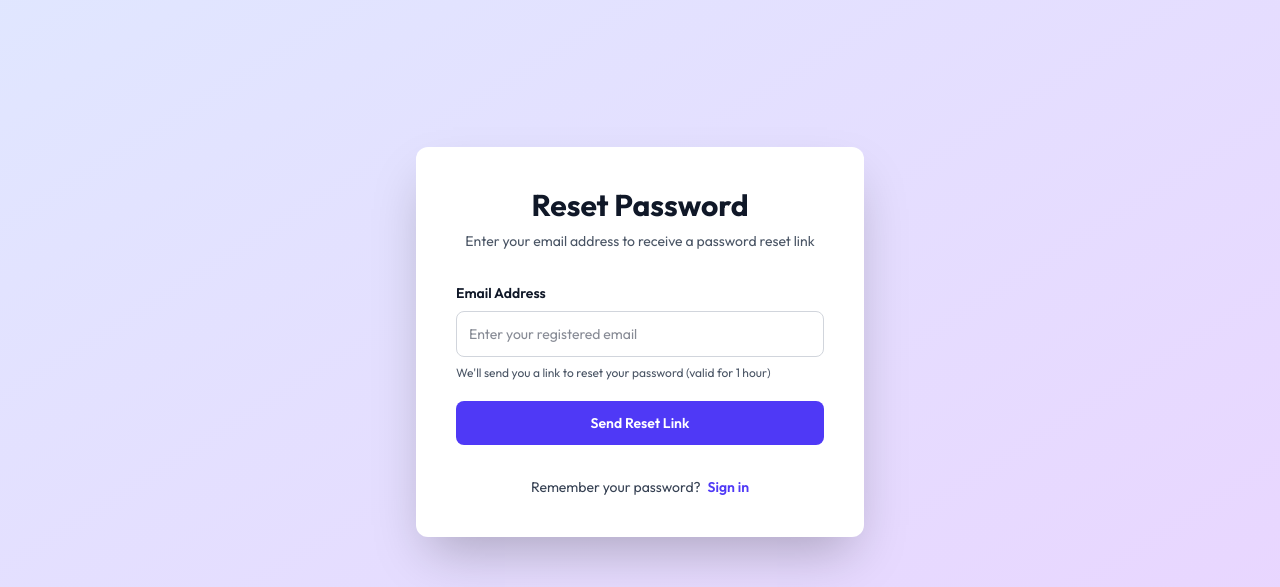
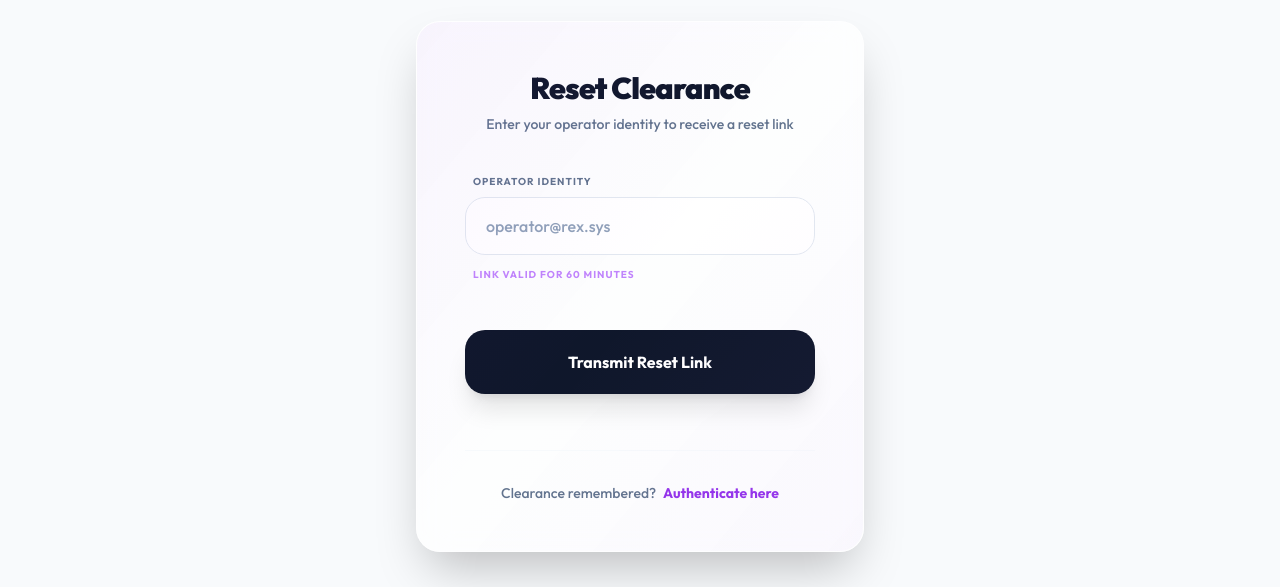
Before and after one commit to thathsarabandara/03-rex-web-dashbaord, a React (Vite) app: page /forgot-password in a window 1280 px wide. Shown: the part 170-757 px from the top of the page. Built offline with nearby package versions, Linux system fonts and the light colour scheme; no server answers.

Commit message:
feat: implement dynamic blog post rendering and centralize content data with new utilities

```diff
--- a/src/pages/auth/ForgotPassword.jsx
+++ b/src/pages/auth/ForgotPassword.jsx
@@ -34,72 +34,82 @@ export default function ForgotPassword() {
   };
 
   return (
-    <div className="flex items-center justify-center min-h-screen bg-gradient-to-br from-indigo-100 to-purple-200 p-5">
-      <div className="bg-white rounded-xl shadow-2xl w-full max-w-md p-10">
-        <div className="text-center mb-8">
-          <h1 className="text-3xl font-bold text-gray-900 mb-2">Reset Password</h1>
-          <p className="text-gray-600 text-sm">Enter your email address to receive a password reset link</p>
+    <div className="flex items-center justify-center min-h-[calc(100vh-7rem)] relative overflow-hidden font-sans bg-slate-50 selection:bg-brand-accent/30 p-5">
+      {/* Background Gradients */}
+      <div className="absolute top-0 right-0 w-[500px] h-[500px] bg-brand-accent/10 blur-[100px] rounded-full -z-10 pointer-events-none" />
+      <div className="absolute bottom-0 left-0 w-[500px] h-[500px] bg-brand-secondary/10 blur-[100px] rounded-full -z-10 pointer-events-none" />
+      <div className="absolute inset-0 pattern-dots opacity-30 -z-20"></div>
+
+      <div className="glass-card-vibrant w-full max-w-md p-10 sm:p-12 relative shadow-2xl z-10">
+        <div className="text-center mb-10">
+          <h1 className="text-3xl font-black text-slate-900 tracking-tight mb-2">Reset Clearance</h1>
+          <p className="text-slate-500 font-medium text-sm">Enter your operator identity to receive a reset link</p>
         </div>
 
         {!resetSent ? (
-          <form onSubmit={handleSubmit} className="space-y-5">
-            <div className="flex flex-col gap-2">
-              <label htmlFor="email" className="block font-semibold text-gray-900 text-sm">Email Address</label>
+          <form onSubmit={handleSubmit} className="space-y-6">
+            <div className="space-y-2">
+              <label htmlFor="email" className="block text-[10px] font-bold uppercase tracking-widest text-slate-500 ml-2">Operator Identity</label>
               <input
                 type="email"
                 id="email"
                 value={email}
                 onChange={handleChange}
-                placeholder="Enter your registered email"
+                placeholder="operator@rex.sys"
                 required
                 disabled={loading}
-                className="w-full px-3 py-3 border border-gray-300 rounded-lg text-sm font-sans focus:outline-none focus:border-indigo-500 focus:ring-3 focus:ring-indigo-100 transition disabled:bg-gray-100 disabled:cursor-not-allowed"
+                className="w-full px-5 py-4 bg-white/80 border border-slate-200 rounded-[20px] font-medium text-slate-800 placeholder:text-slate-400 focus:outline-none focus:ring-4 focus:ring-brand-accent/10 focus:border-brand-accent transition-all disabled:opacity-50 disabled:cursor-not-allowed"
               />
-              <small className="text-xs text-gray-600">We'll send you a link to reset your password (valid for 1 hour)</small>
+              <p className="text-[10px] font-bold uppercase tracking-widest text-brand-secondary ml-2 pt-1">Link valid for 60 minutes</p>
             </div>
 
             {error && (
-              <div className="px-3 py-2 bg-red-100 text-red-700 border border-red-300 rounded-lg text-sm">
-                {error}
+              <div className="p-4 bg-red-50 border border-red-100 rounded-[20px]">
+                <p className="text-red-600 text-sm font-bold">{error}</p>
               </div>
             )}
 
             <button
               type="submit"
               disabled={loading}
-              className="w-full bg-indigo-600 hover:bg-indigo-700 disabled:bg-gray-400 disabled:cursor-not-allowed text-white py-3 rounded-lg font-semibold text-sm transition"
+              className="w-full py-5 bg-slate-900 text-white font-bold rounded-[20px] hover:bg-brand-accent hover:-translate-y-1 transition-all duration-300 shadow-xl disabled:opacity-50 disabled:cursor-not-allowed disabled:hover:translate-y-0 disabled:hover:bg-slate-900 mt-6"
             >
-              {loading ? 'Sending...' : 'Send Reset Link'}
+              {loading ? 'Transmitting...' : 'Transmit Reset Link'}
             </button>
 
-            <p className="text-center text-gray-700 text-sm mt-3">
-              Remember your password? <a href="/login" className="text-indigo-600 hover:text-indigo-700 font-semibold ml-1 transition">Sign in</a>
-            </p>
+            <div className="mt-8 text-center border-t border-slate-100/50 pt-8">
+              <p className="text-slate-500 text-sm font-medium">
+                Clearance remembered?{' '}
+                <a href="/login" className="text-brand-accent hover:text-brand-secondary font-bold transition-colors ml-1">Authenticate here</a>
+              </p>
+            </div>
           </form>
         ) : (
           <div className="text-center">
-            <div className="mb-4">
-              <div className="inline-block p-3 bg-green-100 rounded-full">
-                <svg className="w-8 h-8 text-green-600" fill="none" stroke="currentColor" viewBox="0 0 24 24">
-                  <path strokeLinecap="round" strokeLinejoin="round" strokeWidth={2} d="M5 13l4 4L19 7" />
+            <div className="mb-6">
+              <div className="inline-flex p-4 bg-brand-secondary/10 border border-brand-secondary/20 rounded-[24px]">
+                <svg className="w-8 h-8 text-brand-secondary" fill="none" stroke="currentColor" viewBox="0 0 24 24">
+                  <path strokeLinecap="round" strokeLinejoin="round" strokeWidth={2.5} d="M5 13l4 4L19 7" />
                 </svg>
               </div>
             </div>
-            <h2 className="text-2xl font-bold text-green-600 mb-4">Check Your Email</h2>
-            <p className="text-gray-700 mb-2">We've sent a password reset link to:</p>
-            <p className="font-semibold text-indigo-600 mb-4">{email}</p>
-            <p className="text-gray-600 mb-6">The link will expire in 1 hour. Please check your email to continue.</p>
-            <p className="text-xs text-gray-500 mb-6">
-              <strong>Didn't receive the email?</strong> Check your spam folder or{' '}
-              <button className="text-indigo-600 hover:text-indigo-700 font-semibold" onClick={() => setResetSent(false)}>
-                try another email
+            <h2 className="text-2xl font-black text-slate-900 mb-4 tracking-tight">Transmission Sent</h2>
+            <p className="text-slate-500 font-medium mb-2">We've dispatched a secure link to:</p>
+            <p className="font-bold text-slate-900 bg-slate-100 py-3 px-4 rounded-[16px] mb-6 border border-slate-200">{email}</p>
+            <p className="text-slate-500 text-sm font-medium mb-8 leading-relaxed">
+              The transmission will expire in 1 hour. Please check your secure inbox to continue the procedure.
+            </p>
+            <p className="text-[10px] font-bold uppercase tracking-widest text-slate-400 mb-8 border-t border-slate-100/50 pt-6">
+              Didn't receive it? Check quarantine or{' '}
+              <button className="text-brand-accent hover:text-brand-secondary transition-colors" onClick={() => setResetSent(false)}>
+                try again
               </button>
             </p>
             <button
-              className="w-full bg-indigo-600 hover:bg-indigo-700 text-white py-3 rounded-lg font-semibold text-sm transition"
+              className="w-full py-5 bg-white border border-slate-200 text-slate-900 hover:bg-slate-50 hover:-translate-y-1 transition-all duration-300 font-bold rounded-[20px] shadow-sm"
               onClick={() => window.location.href = '/login'}
             >
-              Back to Login
+              Abort & Return to Login
             </button>
           </div>
         )}
```
